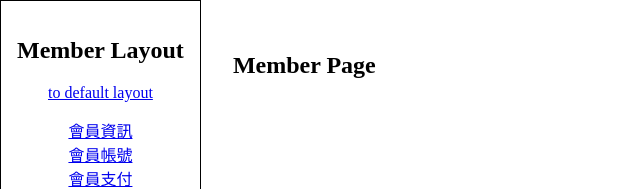
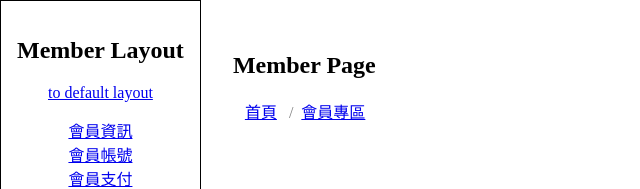
Before and after one commit to JiangShuuu/vue-router-test, a Vue app: page /member in a window 1280 px wide. Shown: the top 189 px of the page, without its empty margins (0-640 px from the left). Built offline with nearby package versions, Linux system fonts and the light colour scheme.

Commit message:
add breadCrumb

```diff
--- /dev/null
+++ b/src/components/breadCrumb.vue
@@ -0,0 +1,57 @@
+<template>
+  <div class="bread">
+    <li v-for="(item, i) in breadcrumbList" :key="i" class="bread-contain">
+      <router-link :to="item.path">{{ item.meta.title }}</router-link>
+    </li>
+  </div>
+</template>
+
+<script setup lang="ts">
+import { ref, watch, onMounted } from 'vue'
+import { useRoute } from 'vue-router'
+
+const route = useRoute()
+const breadcrumbList = ref()
+
+watch(route, () => {
+  getBreadcrumbs()
+})
+onMounted(() => {
+  getBreadcrumbs()
+})
+
+const getBreadcrumbs = () => {
+  let matched: any = route.matched
+
+  matched = [{ path: '/', meta: { title: '首頁' } }].concat(matched)
+
+  breadcrumbList.value = matched
+}
+
+</script>
+
+<style scoped>
+.bread {
+  display: flex;
+  align-items: center;
+  margin: 20px 12px;
+  color: grey;
+}
+
+.bread-contain {
+  margin: 0 8px 0 0;
+}
+
+li {
+  list-style: none;
+}
+
+li::after {
+  content: '/';
+  margin: 0 0 0 12px;
+}
+
+li:last-child::after {
+  content: '';
+}
+</style>
--- a/src/views/member.vue
+++ b/src/views/member.vue
@@ -1,4 +1,9 @@
 <template>
   <h1>Member Page</h1>
+  <breadCrumb />
   <router-view />
 </template>
+
+<script setup lang="ts">
+import breadCrumb from '../components/breadCrumb.vue'
+</script>
```
Also changed, not shown: src/components/Info.vue (deleted).
